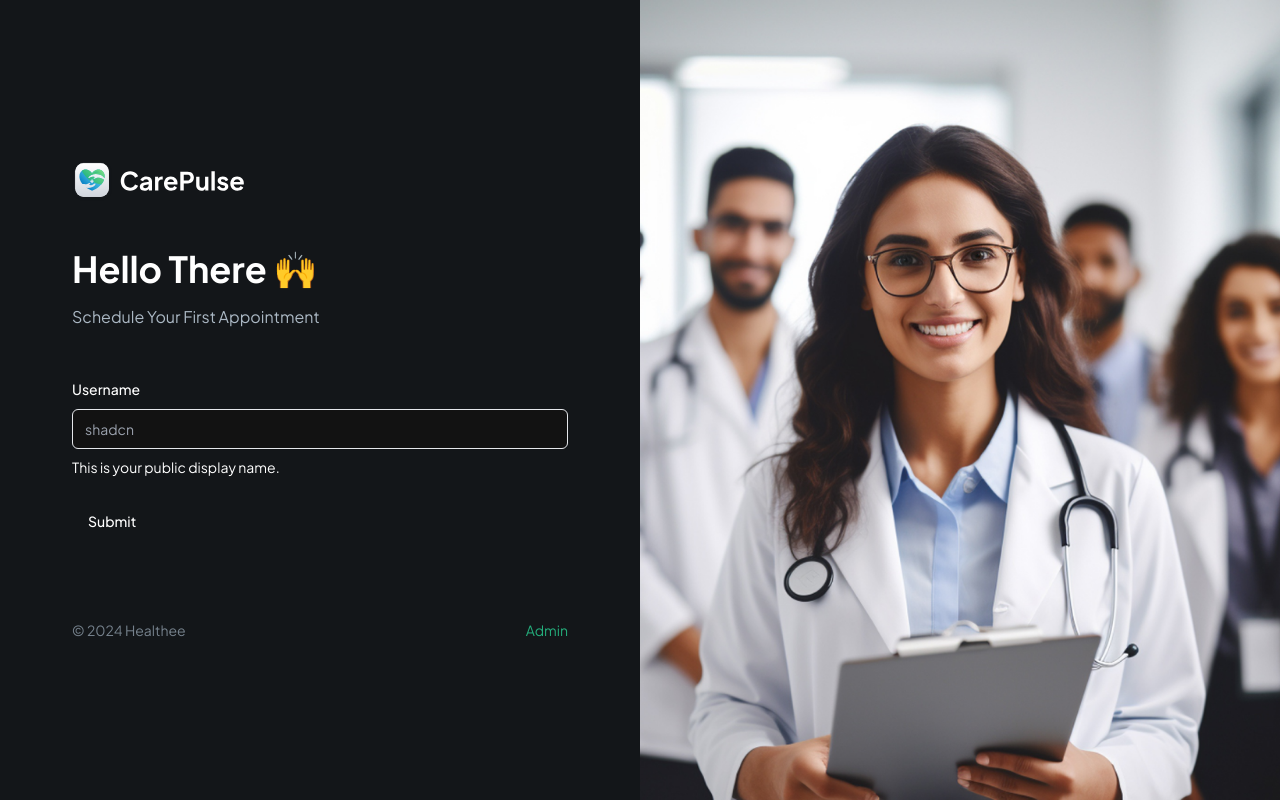
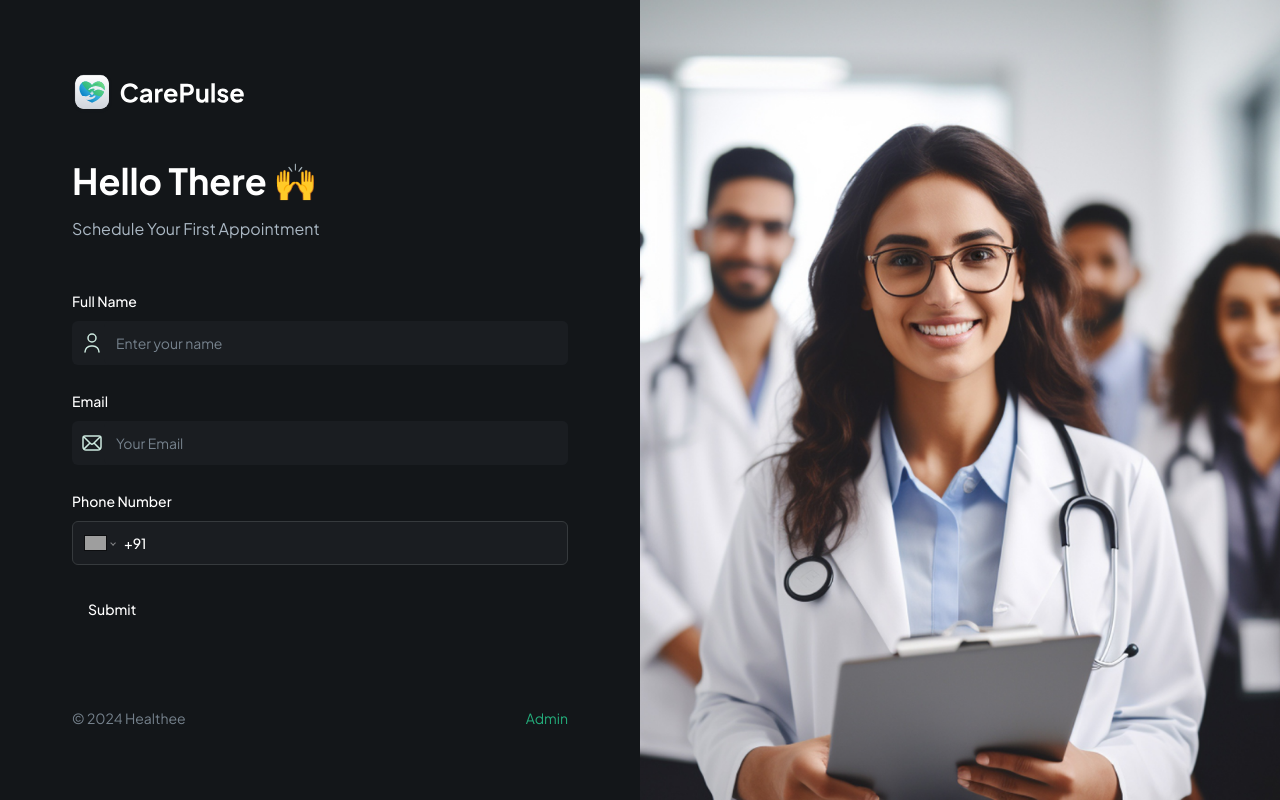
Before and after one commit to Crazyhaller/healthee, a Next.js app: page / in a window 1280 px wide. Built offline with nearby package versions, Linux system fonts and the light colour scheme; grey boxes are pictures that could not be loaded.

Commit message:
UPDATE: CustomFormField & PatientForm

```diff
--- a/components/CustomFormField.tsx
+++ b/components/CustomFormField.tsx
@@ -11,24 +11,89 @@
 } from '@/components/ui/form'
 import { Input } from '@/components/ui/input'
 import { Control } from 'react-hook-form'
+import { FormFieldType } from './forms/PatientForm'
+import Image from 'next/image'
+import 'react-phone-number-input/style.css'
+import PhoneInput from 'react-phone-number-input'
+import { E164Number } from 'libphonenumber-js'
 
 interface CustomProps {
   control: Control<any>
+  fieldType: FormFieldType
+  name: string
+  label?: string
+  placeholder?: string
+  iconSrc?: string
+  iconAlt?: string
+  disabled?: boolean
+  dateFormat?: string
+  showTimeSelect?: boolean
+  childern?: React.ReactNode
+  renderSkeleton?: (field: any) => React.ReactNode
 }
 
-const CustomFormField = ({ control }: CustomProps) => {
+const RenderField = ({ field, props }: { field: any; props: CustomProps }) => {
+  const { fieldType, placeholder, iconSrc, iconAlt } = props
+
+  switch (fieldType) {
+    case FormFieldType.INPUT:
+      return (
+        <div className="flex rounded-md border-dark-500 bg-dark-400">
+          {iconSrc && (
+            <Image
+              src={iconSrc}
+              alt={iconAlt || 'icon'}
+              width={24}
+              height={24}
+              className="ml-2"
+            />
+          )}
+
+          <FormControl>
+            <Input
+              placeholder={placeholder}
+              {...field}
+              className="shad-input border-0"
+            />
+          </FormControl>
+        </div>
+      )
+
+    case FormFieldType.PHONE_INPUT:
+      return (
+        <FormControl>
+          <PhoneInput
+            defaultCountry="IN"
+            placeholder={placeholder}
+            international
+            withCountryCallingCode
+            value={field.value as E164Number | undefined}
+            onChange={field.onChange}
+            className="input-phone"
+          />
+        </FormControl>
+      )
+    default:
+      break
+  }
+}
+
+const CustomFormField = (props: CustomProps) => {
+  const { control, fieldType, name, label } = props
+
   return (
     <FormField
       control={control}
-      name="username"
+      name={name}
       render={({ field }) => (
-        <FormItem>
-          <FormLabel>Username</FormLabel>
-          <FormControl>
-            <Input placeholder="shadcn" {...field} />
-          </FormControl>
-          <FormDescription>This is your public display name.</FormDescription>
-          <FormMessage />
+        <FormItem className="flex-1">
+          {fieldType !== FormFieldType.CHECKBOX && label && (
+            <FormLabel>{label}</FormLabel>
+          )}
+
+          <RenderField field={field} props={props} />
+
+          <FormMessage className="shad-error" />
         </FormItem>
       )}
     />
--- a/components/forms/PatientForm.tsx
+++ b/components/forms/PatientForm.tsx
@@ -9,6 +9,12 @@
 
 export enum FormFieldType {
   INPUT = 'input',
+  TEXTAREA = 'textarea',
+  PHONE_INPUT = 'phoneInput',
+  CHECKBOX = 'checkbox',
+  DATE_PICKER = 'datePicker',
+  SELECT = 'select',
+  SKELETON = 'skeleton',
 }
 
 const formSchema = z.object({
@@ -36,7 +42,33 @@
           <p className="text-dark-700">Schedule Your First Appointment</p>
         </section>
 
-        <CustomFormField control={form.control} />
+        <CustomFormField
+          fieldType={FormFieldType.INPUT}
+          control={form.control}
+          name="name"
+          label="Full Name"
+          placeholder="Enter your name"
+          iconSrc="/assets/icons/user.svg"
+          iconAlt="user"
+        />
+
+        <CustomFormField
+          fieldType={FormFieldType.INPUT}
+          control={form.control}
+          name="email"
+          label="Email"
+          placeholder="Your Email"
+          iconSrc="/assets/icons/email.svg"
+          iconAlt="email"
+        />
+
+        <CustomFormField
+          fieldType={FormFieldType.PHONE_INPUT}
+          control={form.control}
+          name="phone"
+          label="Phone Number"
+          placeholder="Your Phone Number"
+        />
 
         <Button type="submit">Submit</Button>
       </form>
--- a/package.json
+++ b/package.json
@@ -14,12 +14,14 @@
     "@radix-ui/react-slot": "^1.1.0",
     "class-variance-authority": "^0.7.0",
     "clsx": "^2.1.1",
+    "libphonenumber-js": "^1.11.5",
     "lucide-react": "^0.424.0",
     "next": "14.2.5",
     "next-themes": "^0.3.0",
     "react": "^18",
     "react-dom": "^18",
     "react-hook-form": "^7.52.2",
+    "react-phone-number-input": "^3.4.5",
     "tailwind-merge": "^2.4.0",
     "tailwindcss-animate": "^1.0.7",
     "zod": "^3.23.8"
```
Also changed, not shown: 1 other file (tests, documents, lock files or other folders).
